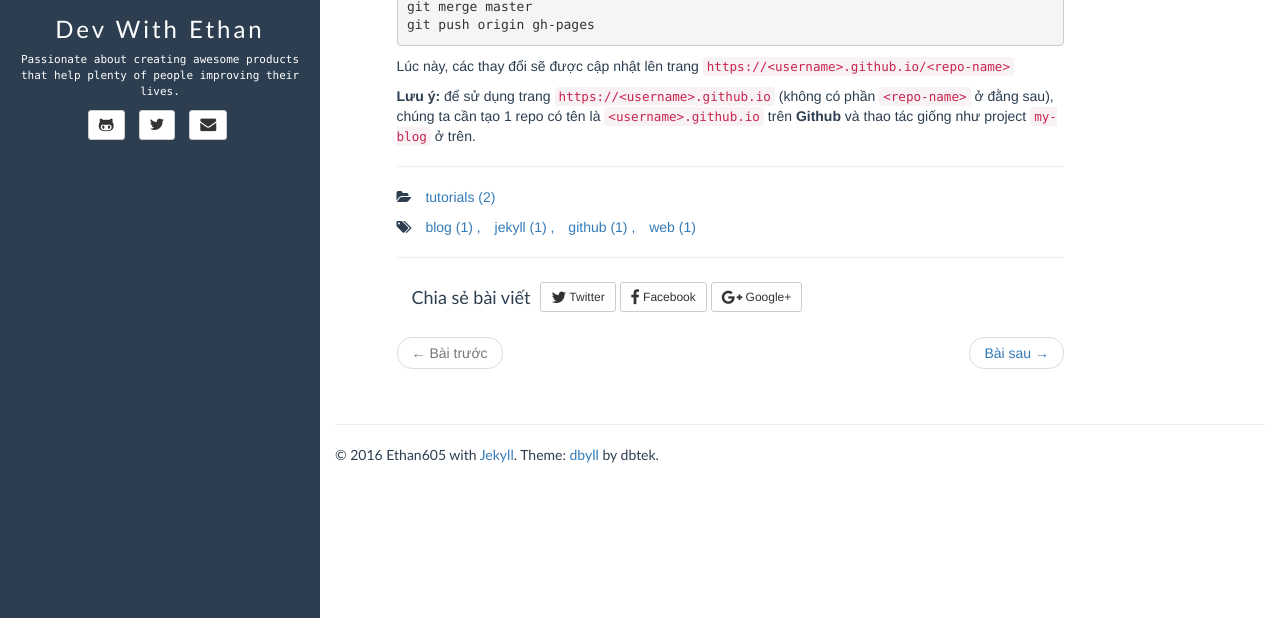
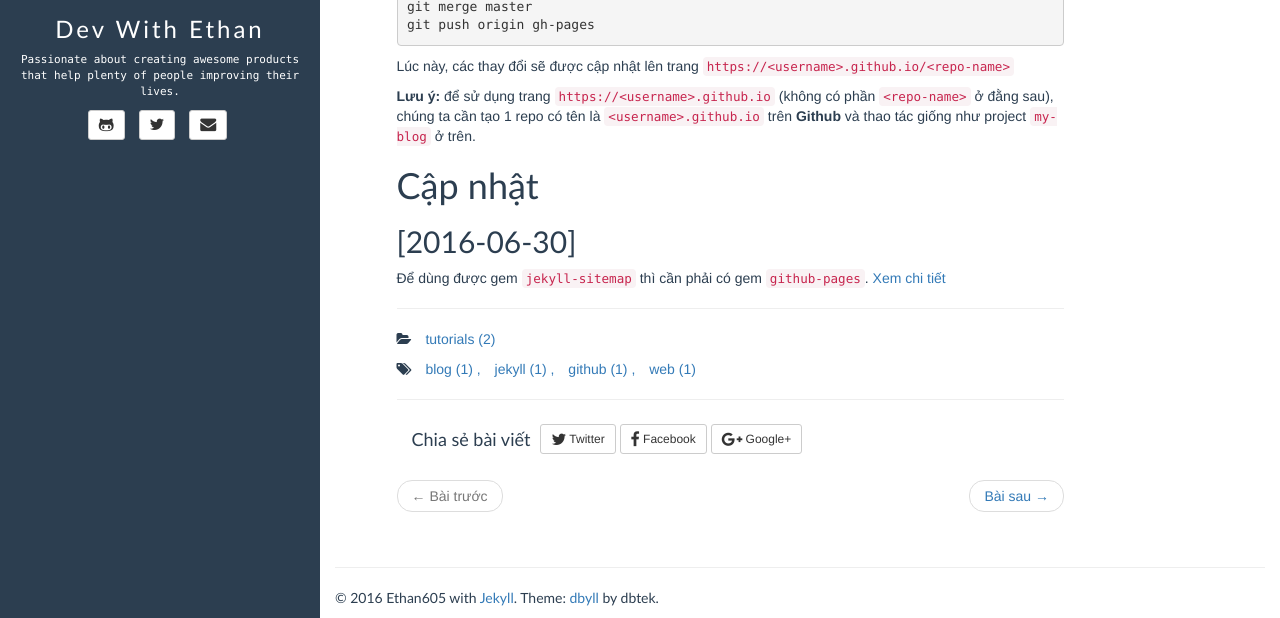
Before and after one commit to ethan605/dev-with-ethan, a Jekyll site: the page built from _posts/2016-06-28-create-blog-with-jekyll.md, in a window 1280 px wide and 900 px high, scrolled down 2302 px, cut to the strip 282-900 px from the top of the window. Built offline with Jekyll 4.4.1, drawn with Linux system fonts in a browser that asks for light colours; nearby versions of some CDN libraries; comment, search, counter and statistics services are not loaded.

Commit message:
[dbyll] Using jekyll-sitemap gem

```diff
--- a/Gemfile
+++ b/Gemfile
@@ -2,9 +2,11 @@
 gem 'jekyll'
 
 group :jekyll_plugins do
+  gem 'github-pages', '~> 85'
   gem 'jekyll-github-metadata', '~> 2.0', '>= 2.0.2'
   gem 'jekyll-paginate', '~> 1.1'
 
   # SEO
   gem 'jekyll-seo-tag', '~> 2.0'
+  gem 'jekyll-sitemap', '~> 0.10.0'
 end
--- a/_config.yml
+++ b/_config.yml
@@ -39,6 +39,8 @@
 BASE_PATH:
 
 gems:
+  - github-pages
   - jekyll-github-metadata
   - jekyll-paginate
   - jekyll-seo-tag
+  - jekyll-sitemap
--- a/_includes/default.html
+++ b/_includes/default.html
@@ -1,12 +1,8 @@
 <!DOCTYPE html>
 <html>
 <head>
+  <meta charset="utf-8">
   {% seo %}
-  <meta charset="utf-8">
-  <title>{{ page.title }}</title>
-  {% if page.description %}
-    <meta name="description" content="{{ page.description }}">
-  {% endif %}
   <meta name="author" content="{{ site.author.name }}">
 
   <!-- Enable responsive viewport -->
--- a/_posts/2016-06-28-create-blog-with-jekyll.md
+++ b/_posts/2016-06-28-create-blog-with-jekyll.md
@@ -129,6 +129,12 @@
 
 **Lưu ý:** để sử dụng trang `https://<username>.github.io` (không có phần `<repo-name>` ở đằng sau), chúng ta cần tạo 1 repo có tên là `<username>.github.io` trên **Github** và thao tác giống như project `my-blog` ở trên.
 
+# Cập nhật #
+
+## [2016-06-30] ##
+
+Để dùng được gem `jekyll-sitemap` thì cần phải có gem `github-pages`. [Xem chi tiết][github-sitemap]
+
 [github-homepage]:  https://github.com/
 [github-help]:      https://help.github.com/articles/set-up-git/
 [github-new-repo]:  https://github.com/new
@@ -136,3 +142,4 @@
 [ruby-gems]:        https://rubygems.org/
 [jekyll-themes]:    https://jekyllthemes.io
 [kramdown-ref]:     http://kramdown.gettalong.org/quickref.html
+[github-sitemap]:   https://help.github.com/articles/sitemaps-for-github-pages/
```
Also changed, not shown: Gemfile.lock, _sitemap.xml (renamed from sitemap.xml).
